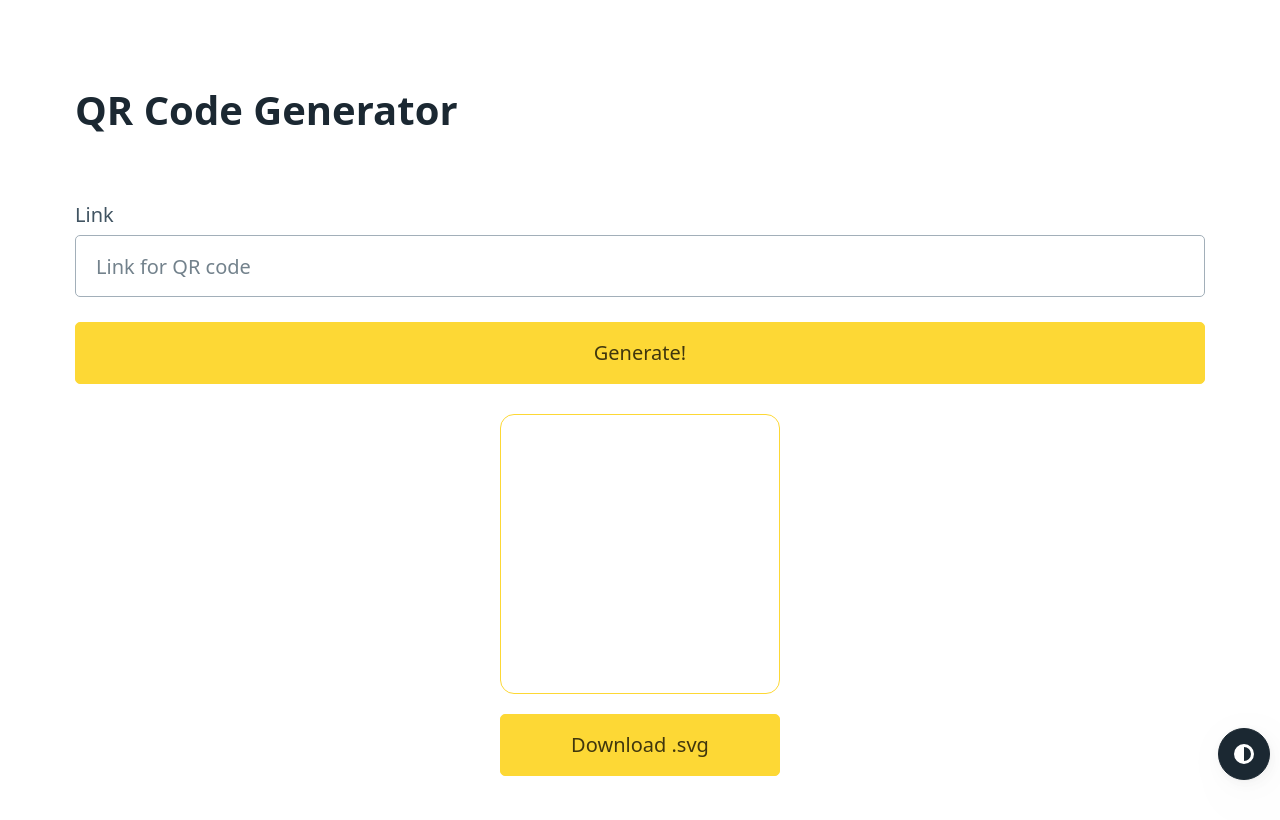
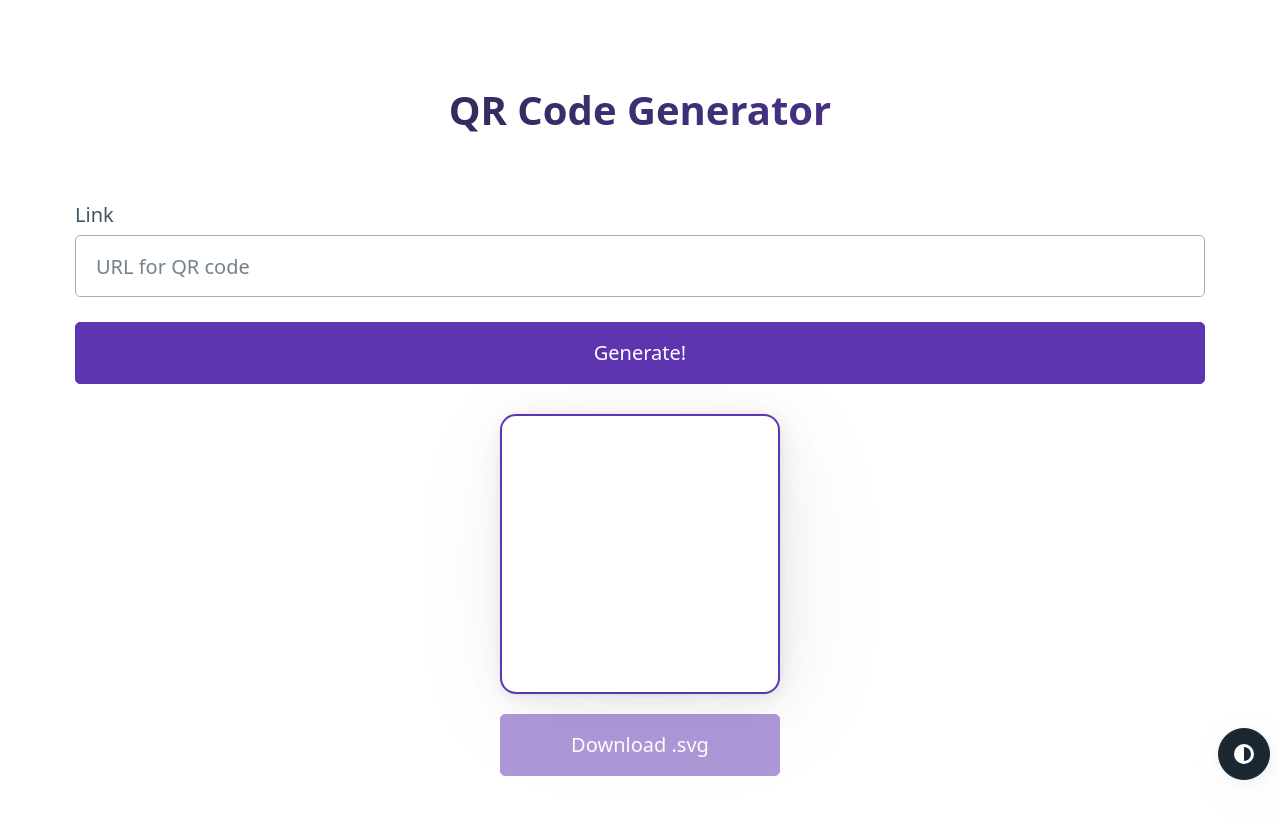
Before and after one commit to Gudstav/qr-code-generator, a website built with Vite: page index.html in a window 1280 px wide. Built offline with nearby package versions, Linux system fonts and the light colour scheme.

Commit message:
Update README.

```diff
--- a/index.html
+++ b/index.html
@@ -22,15 +22,20 @@
               type="text"
               id="text"
               name="text"
-              placeholder="Link for QR code"
+              placeholder="URL for QR code"
               required
             />
           </label>
         </div>
         <button type="submit">Generate!</button>
       </form>
-      <div id="qr-code"></div>
-      <button type="submit" id="download-button" class="download-button">
+      <article id="qr-code"></article>
+      <button
+        type="submit"
+        disabled
+        id="download-button"
+        class="download-button"
+      >
         Download .svg
       </button>
       <button
--- a/src/main.ts
+++ b/src/main.ts
@@ -2,16 +2,18 @@ import './style.css';
 import { generateQR } from './qr-code.ts';
 
 const form = document.querySelector<HTMLFormElement>('#form')!;
+
+const downloadButton =
+  document.querySelector<HTMLButtonElement>('#download-button')!;
+
 form.addEventListener('submit', async e => {
   e.preventDefault();
   const input = document.querySelector<HTMLInputElement>('#input')!;
   const value = input.value;
   const QRCode = await generateQR(value);
-  document.querySelector<HTMLDivElement>('#qr-code')!.innerHTML = QRCode;
+  document.querySelector<HTMLElement>('#qr-code')!.innerHTML = QRCode;
+  downloadButton.disabled = false;
 });
-
-const downloadButton =
-  document.querySelector<HTMLFormElement>('#download-button')!;
 
 const triggerDownload = (imgURI: string) => {
   let a = document.createElement('a');
@@ -23,8 +25,8 @@ const triggerDownload = (imgURI: string) => {
   a.click();
 };
 
-const save = () => {
-  const svg = document.querySelector<HTMLFormElement>('svg')!;
+const download = () => {
+  const svg = document.querySelector<HTMLElement>('svg')!;
   let data = new XMLSerializer().serializeToString(svg);
   let svgBlob = new Blob([data], { type: 'image/svg+xml;charset=utf-8' });
   let url = URL.createObjectURL(svgBlob);
@@ -32,10 +34,10 @@ const save = () => {
   triggerDownload(url);
 };
 
-downloadButton.addEventListener('click', save);
+downloadButton.addEventListener('click', download);
 
 const themeSwitcher =
-  document.querySelector<HTMLInputElement>('#theme-switcher')!;
+  document.querySelector<HTMLButtonElement>('#theme-switcher')!;
 
 themeSwitcher.addEventListener('click', () => {
   if (document.documentElement.getAttribute('data-theme') === 'light') {
--- a/src/style.css
+++ b/src/style.css
@@ -1,39 +1,56 @@
-/* Yellow Light scheme (Default) */
+/* Deep-purple Light scheme (Default) */
 /* Can be forced with data-theme="light" */
 [data-theme='light'],
 :root:not([data-theme='dark']) {
-  --primary: #fdd835;
-  --primary-hover: #fbc02d;
-  --primary-focus: rgba(253, 216, 53, 0.125);
-  --primary-inverse: rgba(0, 0, 0, 0.75);
+  --primary: #5e35b1;
+  --primary-hover: #512da8;
+  --primary-focus: rgba(94, 53, 177, 0.125);
+  --primary-inverse: #fff;
 }
 
-/* Yellow Dark scheme (Auto) */
+/* Deep-purple Dark scheme (Auto) */
 /* Automatically enabled if user has Dark mode enabled */
 @media only screen and (prefers-color-scheme: dark) {
   :root:not([data-theme]) {
-    --primary: #fdd835;
-    --primary-hover: #ffeb3b;
-    --primary-focus: rgba(253, 216, 53, 0.25);
-    --primary-inverse: rgba(0, 0, 0, 0.75);
+    --primary: #5e35b1;
+    --primary-hover: #673ab7;
+    --primary-focus: rgba(94, 53, 177, 0.25);
+    --primary-inverse: #fff;
   }
 }
 
-/* Yellow Dark scheme (Forced) */
+/* Deep-purple Dark scheme (Forced) */
 /* Enabled if forced with data-theme="dark" */
 [data-theme='dark'] {
-  --primary: #fdd835;
-  --primary-hover: #ffeb3b;
-  --primary-focus: rgba(253, 216, 53, 0.25);
-  --primary-inverse: rgba(0, 0, 0, 0.75);
+  --primary: #5e35b1;
+  --primary-hover: #673ab7;
+  --primary-focus: rgba(94, 53, 177, 0.25);
+  --primary-inverse: #fff;
 }
 
-/* Yellow (Common styles) */
+/* Deep-purple (Common styles) */
 :root {
   --form-element-active-border-color: var(--primary);
   --form-element-focus-color: var(--primary-focus);
   --switch-color: var(--primary-inverse);
   --switch-checked-background-color: var(--primary);
+}
+
+h1 {
+  text-align: center;
+
+  /* Fallback: Set a background color. */
+  background-color: var(--color);
+  background-image: linear-gradient(45deg, var(--color), var(--primary));
+
+  background-size: 100%;
+  background-repeat: repeat;
+
+  background-clip: text;
+  -webkit-background-clip: text;
+  -webkit-text-fill-color: transparent;
+  -moz-background-clip: text;
+  -moz-text-fill-color: transparent;
 }
 
 #qr-code {
@@ -42,8 +59,8 @@
   margin: 0 auto 1rem auto;
   padding: 1rem;
   text-align: center;
-  border: solid 1px var(--primary);
-  border-radius: 14px;
+  border: solid 2px var(--primary);
+  border-radius: 16px;
 }
 
 .download-button {
```
Also changed, not shown: .github/qr-code.png (added), README.md.
